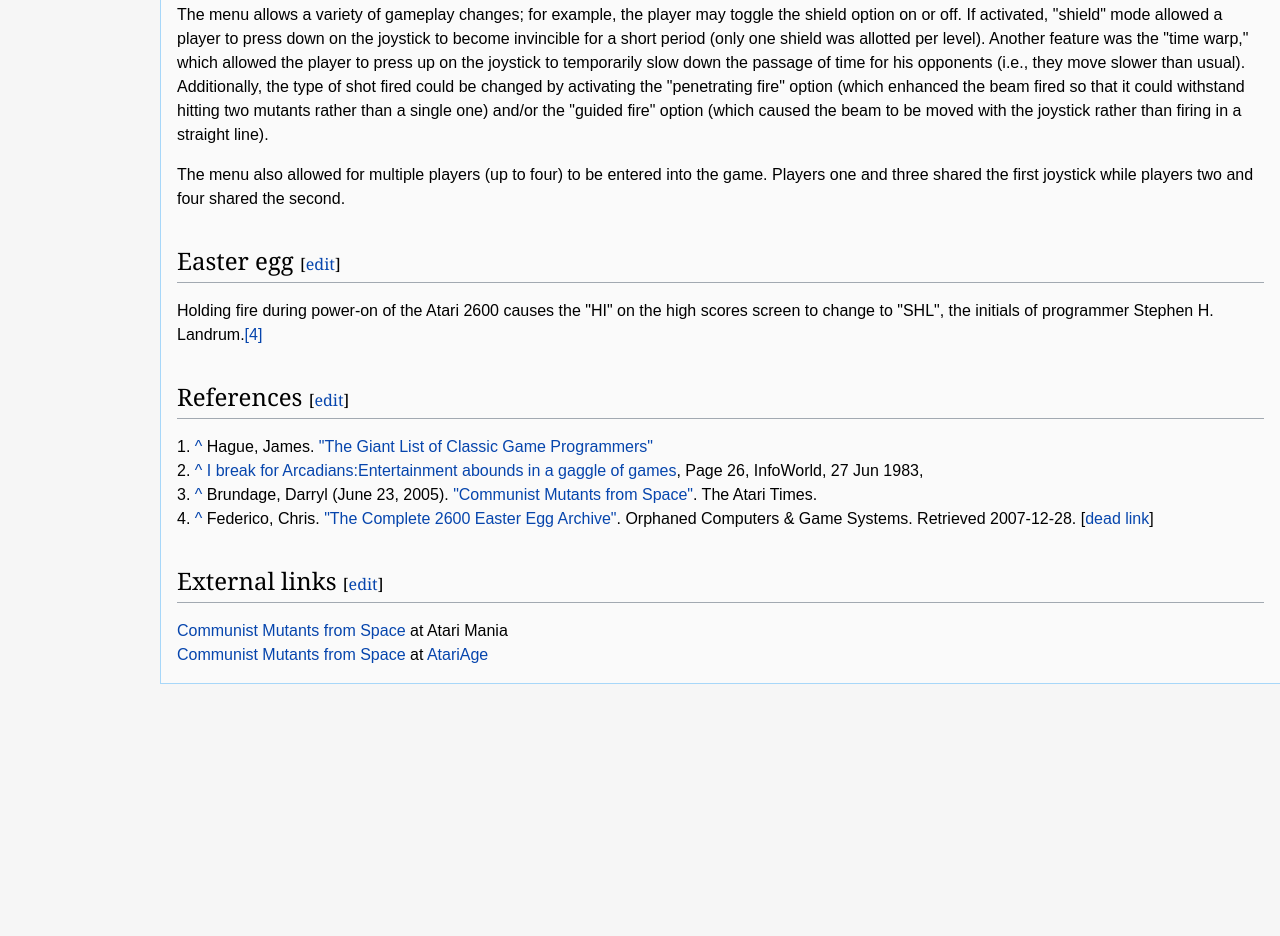
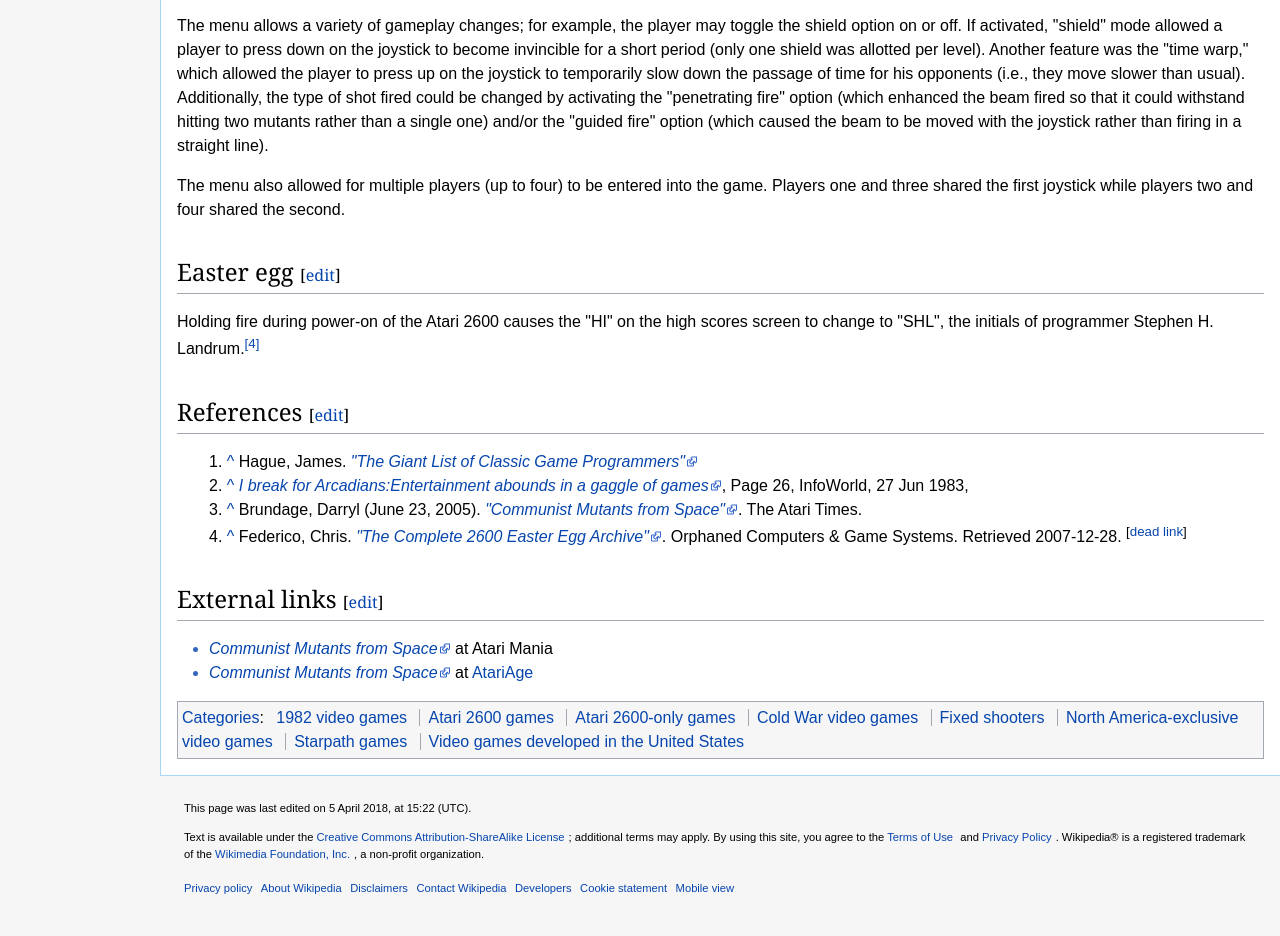
Before and after one commit to gyula-horvath/wiki-page-copy, a plain HTML site: page index.html in a window 1280 px wide. Shown: the part 983-1919 px from the top of the page. Before the commit the page ends 1667 px from the top, so only its background shows below. Drawn offline with nearby package versions, Linux system fonts and the light colour scheme.

Commit message:
Added a missing div into HTML, completed CSS

```diff
--- a/index.html
+++ b/index.html
@@ -308,7 +308,7 @@
 
             <a href="#Story">
 
-              <span class="contents-number-lv1">1</span>
+              <span class="contents-number lv1">1</span>
               <span>Story</span>
 
             </a>
@@ -319,7 +319,7 @@
 
             <a href="#Gameplay">
 
-              <span class="contents-number-lv1">2</span>
+              <span class="contents-number lv1">2</span>
               <span>Gameplay</span>
 
             </a>
@@ -328,9 +328,9 @@
 
               <li>
 
-                <a href="#Game_menu">
+                <a href="#Game_memu">
 
-                  <span class="contents-number-lv2">2.1</span>
+                  <span class="contents-number lv2">2.1</span>
                   <span>Game menu</span>
 
                 </a>
@@ -345,7 +345,7 @@
 
             <a href="#Easter_egg">
 
-              <span class="contents-number-lv1">3</span>
+              <span class="contents-number lv1">3</span>
               <span>Easter egg</span>
 
             </a>
@@ -356,7 +356,7 @@
 
             <a href="#References">
 
-              <span class="contents-number-lv1">4</span>
+              <span class="contents-number lv1">4</span>
               <span>References</span>
 
             </a>
@@ -367,7 +367,7 @@
 
             <a href="#External_links">
 
-              <span class="contents-number-lv1">5</span>
+              <span class="contents-number lv1">5</span>
               <span>External links</span>
 
             </a>
@@ -378,11 +378,11 @@
 
       </div>
 
-      <h2 id="Story">Story <span class="edit-button">[<a href="#" title="Edit section: Story">edit</a>]</span></h2>
+      <h2><span id="Story">Story</span> <span class="edit-button">[<a href="#" title="Edit section: Story">edit</a>]</span></h2>
 
       <p>Aliens from the <a href="#">communist</a> planet of Rooskee are invading peaceful, democratic planets and turning their inhabitants into "Communist Mutants." The communist mutant armies are controlled by the Mother Creature, a strange alien who has gone mad due to irradiated <a href="#">vodka</a>.</p>
 
-      <h2 id="Gameplay">Gameplay <span class="edit-button">[<a href="#" title="Edit section: Gameplay">edit</a>]</span></h2>
+      <h2><span id="Gameplay">Gameplay</span> <span class="edit-button">[<a href="#" title="Edit section: Gameplay">edit</a>]</span></h2>
 
       <picture>
 
@@ -408,7 +408,7 @@
 
       <h2><span id="References">References</span> <span class="edit-button">[<a href="#" title="Edit section: References">edit</a>]</span></h2>
 
-      <ol>
+      <ol class="internal-ref">
 
         <li>
 
@@ -442,20 +442,50 @@
 
       <h2><span id="External_links">External links</span> <span class="edit-button">[<a href="#" title="Edit section: References">edit</a>]</span></h2>
 
-      <ul>
+      <ul class="external-ref">
 
         <li>
-          <a class="external" href="#"><i>Communist Mutants from Space</i></a> at Atari Mania
+          <a class="external" href="#">Communist Mutants from Space</a> <span>at Atari Mania</span>
         </li>
 
-        <li><a class="external" href="#">Communist Mutants from Space</a> at <a href="#">AtariAge</a></li>
+        <li><a class="external" href="#">Communist Mutants from Space</a> <span>at</span> <a href="#">AtariAge</a></li>
 
       </ul>
+
+      <div class="cat-links-box">
+
+        <div class="cat-links">
+
+          <a href="#" title="Help:Categories">Categories</a>:
+
+          <ul class="categories">
+
+            <li class="first-item"><a href="#" title="Category:1982 video games">1982 video games</a></li>
+
+            <li><a href="#" title="Category:Atari 2600 games">Atari 2600 games</a></li>
+
+            <li><a href="#" title="Category:Atari 2600-only games">Atari 2600-only games</a></li>
+
+            <li><a href="#" title="Category:Cold War video games">Cold War video games</a></li>
+
+            <li><a href="#" title="Category:Fixed shooters">Fixed shooters</a></li>
+
+            <li><a href="#" title="Category:North America-exclusive video games">North America-exclusive video games</a></li>
+
+            <li><a href="#" title="Category:Starpath games">Starpath games</a></li>
+
+            <li><a href="#" title="Category:Video games developed in the United States">Video games developed in the United States</a></li>
+
+          </ul>
+
+        </div>
+
+      </div>
 
     </div>
 
   </main>
-  <!--
+
   <footer>
 
     <small>This page was last edited on 5 April 2018, at 15:22 (UTC).</small>
@@ -480,6 +510,6 @@
 
     </div>
 
-  </footer>-->
+  </footer>
 </body>
 </html>
--- a/main.css
+++ b/main.css
@@ -1,22 +1,3 @@
-/* --- Helping colors ---*/
-
-/*header {
-  background-color: rgba(215, 44, 44, 0.5);
-}
-
-footer {
-  background-color: rgba(215, 44, 44, 0.5);
-}
-
-.wikipanel {
-  background-color: rgba(215, 129, 44, 0.5);
-  line-height: 1.5;
-}*/
-
-.article {
-  background-color: rgba(255, 255, 255, 0.5);
-}
-
 /* --- General Rules --- */
 
 * {
@@ -34,9 +15,12 @@
   line-height: 1.5;
 }
 
+html {
+  position: relative;
+}
+
 body {
-  position: relative;
-  background-color: rgba(246, 246, 246)
+  background-color: rgba(246, 246, 246);
 }
 
 a {
@@ -45,7 +29,8 @@
 }
 
 a:hover{
-  text-decoration: underline
+  text-decoration: underline;
+  cursor: pointer;
 }
 
 strong {
@@ -131,12 +116,12 @@
   background-image: linear-gradient(transparent, rgba(255, 255, 255));
 }
 
+.active a:hover {
+  text-decoration: none;
+}
+
 .active-tab{
   color: #000;
-}
-
-.inactive {
-
 }
 
 header {
@@ -159,14 +144,14 @@
 
 .wikipanel {
   width: 10rem;
-  position: absolute;
-  top: .5rem;
-  left: 0;
+  float: left;
+  clear: left;
 }
 
 .wiki-logo {
   width: 9rem;
   padding-left: 1rem;
+  margin-top: -4rem;
 }
 
 .panel-lists {
@@ -218,19 +203,20 @@
 
 .article {
   width: calc(100% - 10rem);
-  position: absolute;
-  top: 4.5rem;
-  right: 0;
+  float: right;
+  clear: right;
   border: 1px solid #a7d7f9;
   border-right: 0px;
   border-top: 0px;
   padding: 1rem;
+  background-color: rgba(255, 255, 255);
 }
 
 h1,
 h2 {
   font-family: 'Linux Libertine', 'Georgia', 'Times', serif;
   border-bottom: 1px solid #a2a9b1;
+  overflow: hidden;
 }
 
 h1 {
@@ -260,14 +246,6 @@
   font-size: 1rem;
 }
 
-#Story {
-  overflow: hidden;
-}
-
-#Gameplay {
-  overflow: hidden;
-}
-
 picture {
   width: 13rem;
   float: left;
@@ -291,6 +269,62 @@
   height: 11px;
   width: 15px;
   float: right;
+}
+
+.external-ref li {
+  list-style: disc;
+  color: #36b;
+  margin-left: 2rem;
+}
+
+.external-ref li span {
+  color: rgba(0, 0, 0);
+}
+
+.external {
+  font-style: italic;
+}
+
+.external::after {
+  display: inline-block;
+  height: 11px;
+  width: 13px;
+  background: url(assets/let%C3%B6lt%C3%A9s.svg) no-repeat right;
+  content: ''
+}
+
+.internal-ref li {
+  margin-left: 2rem;
+}
+
+sup {
+  vertical-align: super;
+  font-size: smaller;
+}
+
+/* --- Categories Box Styles --- */
+
+.cat-links-box {
+  border: 1px solid #a2a9b1;
+  padding: .25rem;
+  margin-top: 1rem;
+  text-align: left;
+  clear: both;
+  background-color: rgba(246, 246, 246);
+}
+
+.categories {
+  display: inline;
+}
+
+.categories li {
+  display: inline;
+  border-left: 1px solid #a2a9b1;
+  padding: 0 .5rem;
+}
+
+.categories .first-item {
+  border-left: 0;
 }
 
 /* --- Info Table Styles --- */
@@ -335,17 +369,22 @@
 /* --- Contents Menu Styles --- */
 
 .contents-box {
-  padding: 0 0 0 2rem ;
+  padding: 0 0 0 .5rem ;
   border: 1px solid rgba(170, 170, 170);
   width: 12rem;
   position: relative;
+  background-color: rgba(246, 246, 246);
+}
+
+.primary-list {
+  padding-bottom: .5rem
 }
 
 .contents-title h2 {
   font-size: 1rem;
   font-family: sans-serif;
   font-weight: 700;
-  padding: .5rem 0;
+  padding: .5rem 1.5rem;
   margin: 0;
   border: none;
 }
@@ -374,3 +413,30 @@
 .secondary-list li {
   padding: .5rem 0 0 2rem;
 }
+
+.contents-number {
+  padding-right: .25rem;
+  color: rgba(0, 0, 0)
+}
+
+/* --- Footer Styles  --- */
+
+footer {
+  float: right;
+  clear: right;
+  height: 20%;
+  padding: 1.5rem;
+  width: calc(100% - 10rem);
+}
+
+small {
+  display: block;
+  font-size: .7rem;
+  line-height: 1.5;
+  margin-bottom: .75rem;
+}
+
+footer a {
+  font-size: .7rem;
+  margin-right: .25rem;
+}
```
